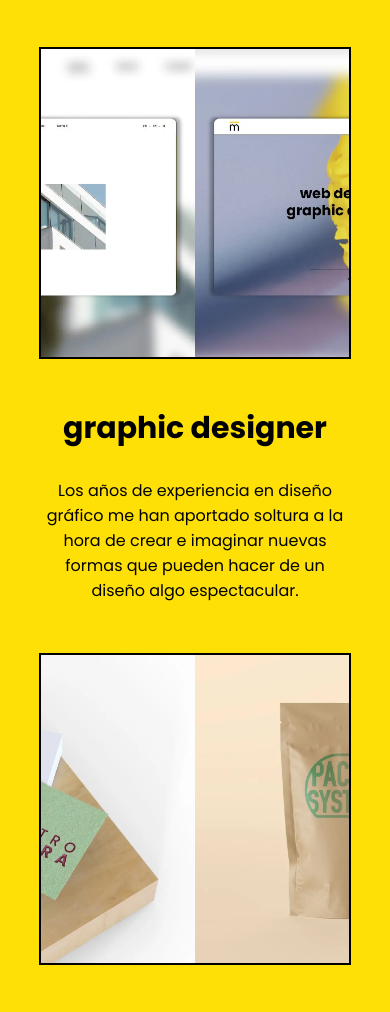
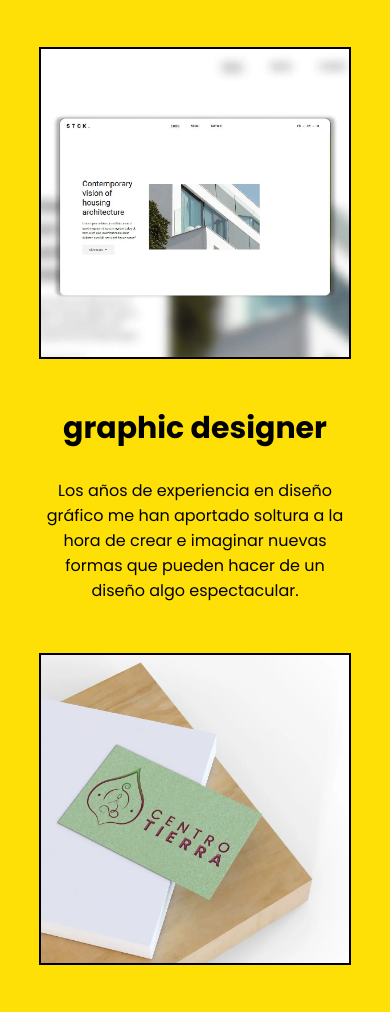
Before and after one commit to mariajesusmartin/maria_adame, a plain HTML site: page index.html in a window 390 px wide. Shown: the part 2271-3283 px from the top of the page. Drawn offline with Linux system fonts and the light colour scheme.

Commit message:
Responsive index

```diff
--- a/css/contacto.css
+++ b/css/contacto.css
@@ -86,7 +86,7 @@
 
 @media (max-width: 480px){
     .Contact-icon{
-        width: 48%;
+        width: 23%;
     }
     .Contact-img{
         height: 9.375rem;
--- a/css/index.css
+++ b/css/index.css
@@ -123,23 +123,25 @@
     justify-content: flex-start;
     align-items: center;
     overflow: hidden;
-
 }
 
 .Proyect-ul--web{
     width: 200%;
     height: 100%;
-    transform: translateX(0%);
+    transform: translateX(50%);
     transition: transform .5s ease;
 }
 .Proyect-ul--graphic{
     width: 200%;
     height: 100%;
-    transform: translateX(0%);
+    transform: translateX(50%);
     transition: transform .5s ease;
 }
+.Proyect-picture{
+    display: none;
+}
 
-.Proyect-li , .Proyect-li--graphic{
+.Proyect-li{
     width: calc(100%/2);
 }
 
@@ -188,13 +190,12 @@
     .Proyect-section{
         grid-template-columns: 1fr;
     }
-    .Proyect-ul--web{
-        transform: translateX(25%);
-        transition: transform .5s ease;
+
+    .Proyect-ul{
+        display: none;
     }
-    .Proyect-ul--graphic{
-        transform: translateX(25%);
-        transition: transform .5s ease;
+    .Proyect-picture{
+        display: block;
     }
 
     .Proyect-text{
--- a/index.html
+++ b/index.html
@@ -119,6 +119,10 @@
                         </picture>
                     </li>
                 </ul>
+                <picture class="Proyect-picture">
+                    <source srcset="assets/proyects/web-designer-stock-mobile.webp" type="image/jpg" media="(max-width:768px)">
+                    <img class="Proyect-img" src="assets/proyects/web-designer-stock.jpg" alt="Trabajo1" loading="lazy">
+                </picture>
             </div>
         </section>
         <section class="Proyect-section">
@@ -128,19 +132,23 @@
             </div>
             <div class="Proyect-bloque Proyect-bloque--border">
                 <ul class="Proyect-ul Proyect-ul--graphic">
-                    <li class="Proyect-li Proyect-li--graphic">
+                    <li class="Proyect-li">
                         <picture>
                             <source srcset="assets/proyects/centro-tierra-mobile.webp" type="image/jpg" media="(max-width:768px)">
                             <img class="Proyect-img" src="assets/proyects/centro-tierra.jpg" alt="Tarjeta de visita con el logotipo del Centro Tierra" loading="lazy">
                         </picture>
                     </li>
-                    <li class="Proyect-li Proyect-li--graphic">
+                    <li class="Proyect-li">
                         <picture>
                             <source srcset="assets/proyects/packsystem-mobile.webp" type="image/jpg" media="(max-width:768px)">
                             <img class="Proyect-img" src="assets/proyects/packsystem.jpg" alt="Bolsa con el logotipo de la empresa Packsystem" loading="lazy">
                         </picture>
                     </li>
                 </ul>
+                <picture class="Proyect-picture">
+                    <source srcset="assets/proyects/centro-tierra-mobile.webp" type="image/jpg" media="(max-width:768px)">
+                    <img class="Proyect-img" src="assets/proyects/centro-tierra.jpg" alt="Tarjeta de visita con el logotipo del Centro Tierra" loading="lazy">
+                </picture>
             </div>
         </section>
         <div class="Proyect-button Button">
--- a/js/index.js
+++ b/js/index.js
@@ -12,29 +12,30 @@ aboutImg.addEventListener('mouseout' , function(){
 
 
 
-
-let posicionWeb = 0
-let posicionGraphic = 0
+let posicionWeb = 1
+let posicionGraphic = 1
 
 const proyectsWeb = document.querySelector('.Proyect-ul--web')
 const proyectsGraphic = document.querySelector('.Proyect-ul--graphic')
 
 const desplazarWeb = ()=>{
 
-    posicionWeb++
-    if(posicionWeb > 1){
-        posicionWeb = 0
+    posicionWeb--
+    if(posicionWeb < 0){
+        posicionWeb = 1
     }
     proyectsWeb.style.transform = `translateX(${posicionWeb*(100/2)}%)`
 }
 
+
 const desplazarGraphic = ()=>{
-    posicionGraphic++
-    if(posicionGraphic > 1){
-        posicionGraphic = 0
+    posicionGraphic--
+    if(posicionGraphic < 0){
+        posicionGraphic = 1
     }
     proyectsGraphic.style.transform = `translateX(${posicionGraphic*(100/2)}%)`
 }
+
 
 let automaticoWeb
 let automaticoGraphic
```
Also changed, not shown: css/proyectos.css (+6 -5 lines).
